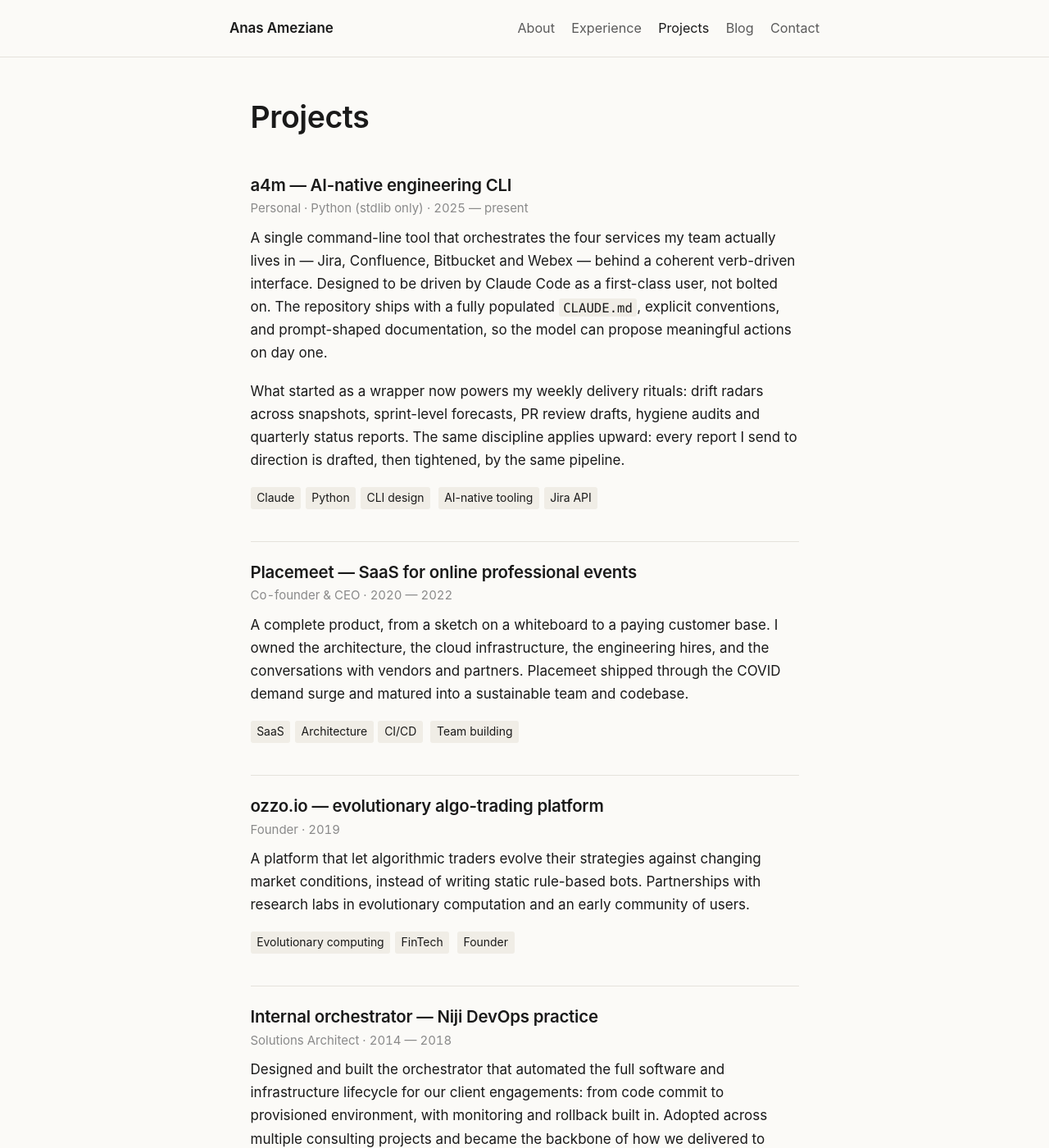
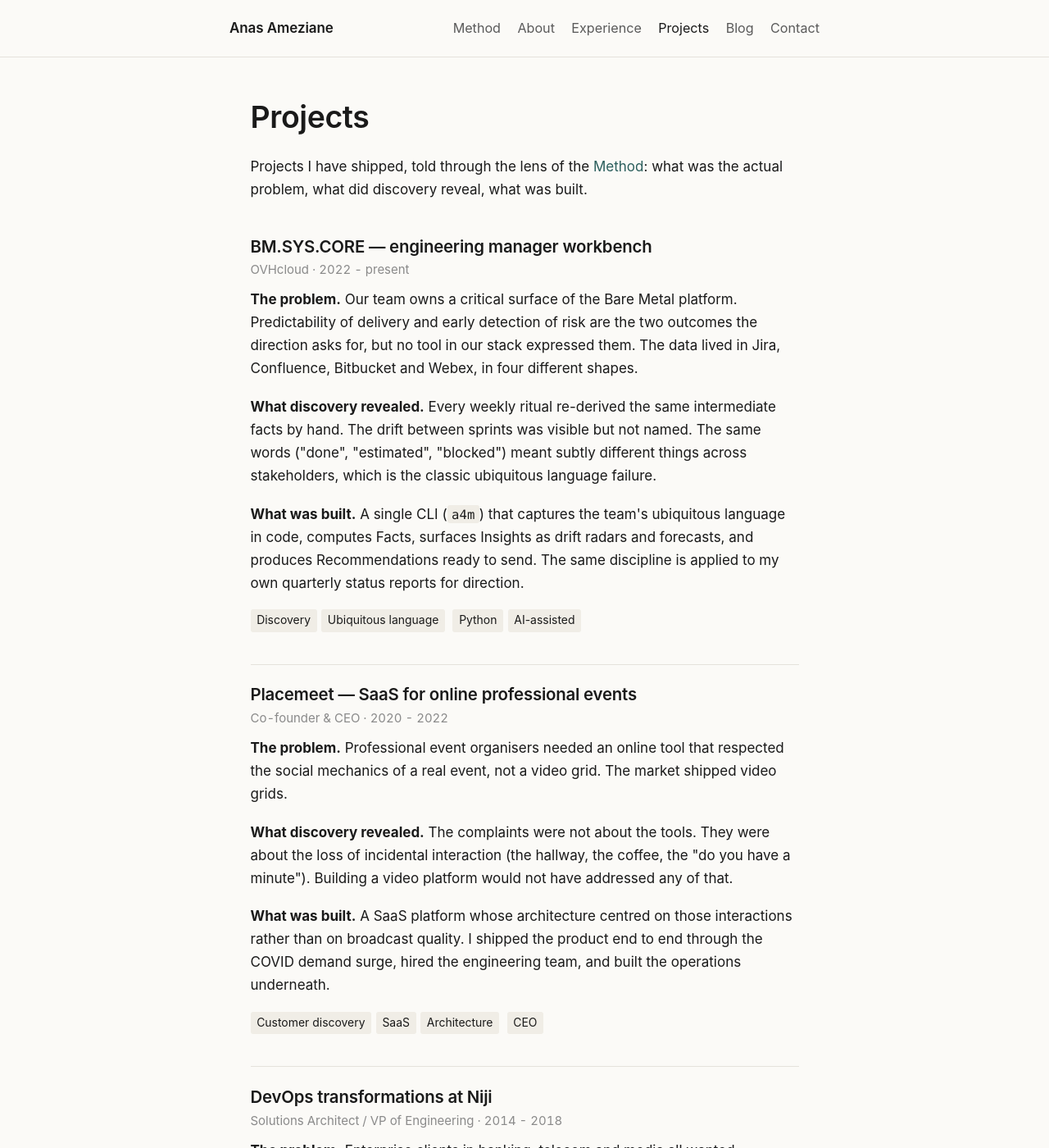
Before and after one commit to anasdox/anasdox.github.io, a Jekyll site: the page built from projects.md, in a window 1280 px wide and 1400 px high. Shown: the whole window at 82% size. Built offline with Jekyll 4.4.1, drawn with Linux system fonts in a browser that asks for light colours; some of the changed text lies outside the part shown.

Commit message:
Refocus site on problem-framing expertise
- New /method/ page: unbiased interview, FIR (Facts/Insights/Recommendations),
  ubiquitous language, BDD/executable specs, functional spec as contract
- Rewrite hero/tagline around the framing-before-solving discipline
- Rewrite About around the translator/discovery thread
- Restructure Projects entries as Problem / Discovery / Built
- New lead blog post on the unbiased-interview craft
- Add /method/ to nav, demote AI post to earlier date

```diff
--- a/_config.yml
+++ b/_config.yml
@@ -1,10 +1,11 @@
 # Jekyll config — GitHub Pages user site
 title: Anas Ameziane
-tagline: Engineering manager building with AI. Bridging people, code, and product.
+tagline: I help engineering teams spend more time framing the problem than building the solution.
 description: >-
-  Personal site of Anas Ameziane: engineering manager at OVHcloud,
-  former Solutions Architect and CEO, hands-on builder with Claude
-  and Python tooling.
+  Personal site of Anas Ameziane. Problem framing for software teams:
+  the art of the unbiased interview, the FIR methodology
+  (Facts, Insights, Recommendations), ubiquitous language and
+  executable specifications.
 author: Anas Ameziane
 email: anas.ameziane@gmail.com
 url: "https://anasdox.github.io"
@@ -20,6 +21,8 @@ plugins:
 
 # Site-wide nav
 nav:
+  - title: Method
+    url: /method/
   - title: About
     url: /about/
   - title: Experience
--- a/projects.md
+++ b/projects.md
@@ -4,44 +4,90 @@ title: Projects
 permalink: /projects/
 ---
 
+Projects I have shipped, told through the lens of the
+[Method]({{ '/method/' | relative_url }}): what was the actual
+problem, what did discovery reveal, what was built.
+
 <div class="project">
-  <h2>a4m — AI-native engineering CLI</h2>
-  <p class="meta">Personal · Python (stdlib only) · 2025 — present</p>
+  <h2>BM.SYS.CORE — engineering manager workbench</h2>
+  <p class="meta">OVHcloud · 2022 - present</p>
   <p>
-    A single command-line tool that orchestrates the four services my
-    team actually lives in — Jira, Confluence, Bitbucket and Webex —
-    behind a coherent verb-driven interface. Designed to be driven by
-    Claude Code as a first-class user, not bolted on. The repository
-    ships with a fully populated <code>CLAUDE.md</code>, explicit
-    conventions, and prompt-shaped documentation, so the model can
-    propose meaningful actions on day one.
+    <strong>The problem.</strong> Our team owns a critical surface of
+    the Bare Metal platform. Predictability of delivery and early
+    detection of risk are the two outcomes the direction asks for, but
+    no tool in our stack expressed them. The data lived in Jira,
+    Confluence, Bitbucket and Webex, in four different shapes.
   </p>
   <p>
-    What started as a wrapper now powers my weekly delivery rituals:
-    drift radars across snapshots, sprint-level forecasts, PR review
-    drafts, hygiene audits and quarterly status reports. The same
-    discipline applies upward: every report I send to direction is
-    drafted, then tightened, by the same pipeline.
+    <strong>What discovery revealed.</strong> Every weekly ritual
+    re-derived the same intermediate facts by hand. The drift between
+    sprints was visible but not named. The same words ("done",
+    "estimated", "blocked") meant subtly different things across
+    stakeholders, which is the classic ubiquitous language failure.
+  </p>
+  <p>
+    <strong>What was built.</strong> A single CLI (<code>a4m</code>)
+    that captures the team's ubiquitous language in code, computes
+    Facts, surfaces Insights as drift radars and forecasts, and
+    produces Recommendations ready to send. The same discipline is
+    applied to my own quarterly status reports for direction.
   </p>
   <p class="tags">
-    <span>Claude</span><span>Python</span><span>CLI design</span>
-    <span>AI-native tooling</span><span>Jira API</span>
+    <span>Discovery</span><span>Ubiquitous language</span>
+    <span>Python</span><span>AI-assisted</span>
   </p>
 </div>
 
 <div class="project">
   <h2>Placemeet — SaaS for online professional events</h2>
-  <p class="meta">Co-founder &amp; CEO · 2020 — 2022</p>
+  <p class="meta">Co-founder &amp; CEO · 2020 - 2022</p>
   <p>
-    A complete product, from a sketch on a whiteboard to a paying
-    customer base. I owned the architecture, the cloud infrastructure,
-    the engineering hires, and the conversations with vendors and
-    partners. Placemeet shipped through the COVID demand surge and
-    matured into a sustainable team and codebase.
+    <strong>The problem.</strong> Professional event organisers needed
+    an online tool that respected the social mechanics of a real event,
+    not a video grid. The market shipped video grids.
+  </p>
+  <p>
+    <strong>What discovery revealed.</strong> The complaints were not
+    about the tools. They were about the loss of incidental
+    interaction (the hallway, the coffee, the "do you have a minute").
+    Building a video platform would not have addressed any of that.
+  </p>
+  <p>
+    <strong>What was built.</strong> A SaaS platform whose architecture
+    centred on those interactions rather than on broadcast quality.
+    I shipped the product end to end through the COVID demand surge,
+    hired the engineering team, and built the operations underneath.
   </p>
   <p class="tags">
-    <span>SaaS</span><span>Architecture</span><span>CI/CD</span>
-    <span>Team building</span>
+    <span>Customer discovery</span><span>SaaS</span><span>Architecture</span>
+    <span>CEO</span>
+  </p>
+</div>
+
+<div class="project">
+  <h2>DevOps transformations at Niji</h2>
+  <p class="meta">Solutions Architect / VP of Engineering · 2014 - 2018</p>
+  <p>
+    <strong>The problem.</strong> Enterprise clients in banking,
+    telecom and media all wanted "DevOps". The word meant a different
+    thing in each conversation.
+  </p>
+  <p>
+    <strong>What discovery revealed.</strong> The pain was never the
+    pipeline. It was the handoff between the team that wrote the code
+    and the team that ran it, encoded in a contract neither side had
+    actually read. The pipeline was a symptom.
+  </p>
+  <p>
+    <strong>What was built.</strong> An internal orchestrator that
+    automated the full software and infrastructure lifecycle, deployed
+    across several clients. More importantly, a discovery-first
+    consulting practice that started every engagement with structured
+    interviews, FIR write-ups and a shared functional specification.
+  </p>
+  <p class="tags">
+    <span>Pre-sales</span><span>Consulting</span><span>FIR</span>
+    <span>Orchestrator</span>
   </p>
 </div>
 
@@ -49,29 +95,24 @@ permalink: /projects/
   <h2>ozzo.io — evolutionary algo-trading platform</h2>
   <p class="meta">Founder · 2019</p>
   <p>
-    A platform that let algorithmic traders evolve their strategies
-    against changing market conditions, instead of writing static
-    rule-based bots. Partnerships with research labs in evolutionary
-    computation and an early community of users.
+    <strong>The problem.</strong> Algorithmic traders shipped strategies
+    that worked until market conditions changed, then silently bled
+    money. The fix in most tools was to manually re-tune the strategy.
+  </p>
+  <p>
+    <strong>What discovery revealed.</strong> Traders did not want
+    automation of the re-tuning. They wanted to understand <em>which</em>
+    market conditions their strategies were silently betting on.
+  </p>
+  <p>
+    <strong>What was built.</strong> A SaaS that turned static
+    strategies into evolutionary ones that adapted to changing market
+    regimes, with explicit visibility into which regime each variant
+    was tuned for. Partnerships with academic labs in evolutionary
+    computation.
   </p>
   <p class="tags">
-    <span>Evolutionary computing</span><span>FinTech</span>
+    <span>FinTech</span><span>Evolutionary computing</span>
     <span>Founder</span>
   </p>
 </div>
-
-<div class="project">
-  <h2>Internal orchestrator — Niji DevOps practice</h2>
-  <p class="meta">Solutions Architect · 2014 — 2018</p>
-  <p>
-    Designed and built the orchestrator that automated the full software
-    and infrastructure lifecycle for our client engagements: from code
-    commit to provisioned environment, with monitoring and rollback
-    built in. Adopted across multiple consulting projects and became
-    the backbone of how we delivered to enterprise clients.
-  </p>
-  <p class="tags">
-    <span>DevOps</span><span>Cloud</span><span>Automation</span>
-    <span>Enterprise</span>
-  </p>
-</div>
```
Also changed, not shown: _posts/2026-05-20-ai-native-repositories.md (renamed from _posts/2026-05-28-ai-native-repositories.md, +1 -1 lines), _posts/2026-05-28-the-question-that-contained-its-own-answer.md (added, +70 -0 lines), about.md (+46 -26 lines), experience.md (+6 -0 lines), index.html (+17 -11 lines), method.md (added, +183 -0 lines).
